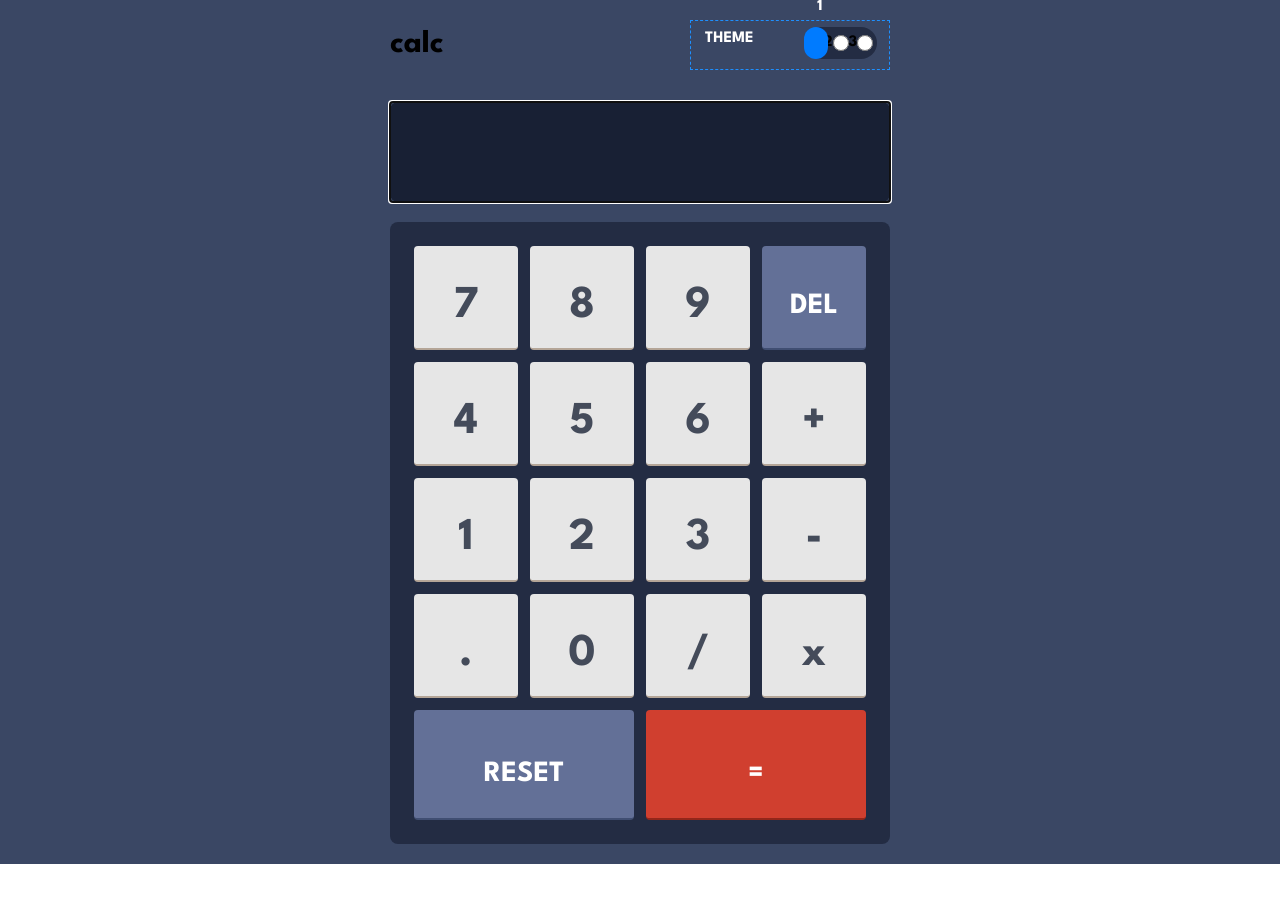
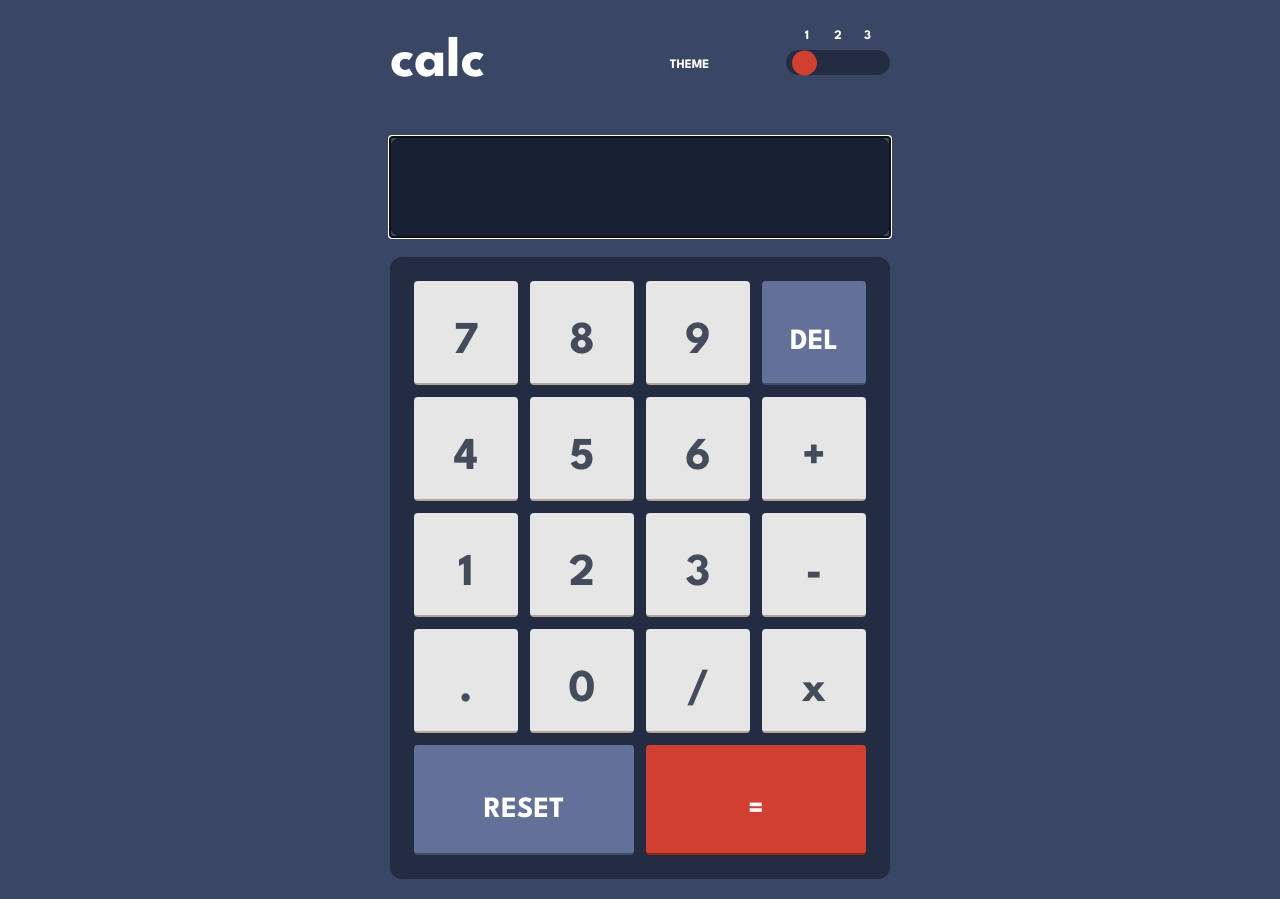
Before and after one commit to jvmdo/calculator-basic, a React (Vite) app: page / in a window 1280 px wide. Before the commit the page ends 864 px from the top, so only its background shows below. Built offline with nearby package versions, Linux system fonts and the light colour scheme.

Commit message:
💄Header and theme switch

```diff
--- a/src/App.css
+++ b/src/App.css
@@ -16,79 +16,115 @@ header {
   justify-content: space-between;
 }
 
+h1 {
+  flex: 5;
+
+  color: var(--text-white);
+  font-size: clamp(2.4rem, 1.9246rem + 2.0282vw, 3.75rem);
+}
+
+fieldset {
+  flex: 4;
+
+  display: flex;
+  align-items: end;
+  justify-content: space-between;
+}
+
 legend {
+  flex: 5;
+
   float: inline-start;
   color: var(--text-white);
   text-transform: uppercase;
-}
 
-fieldset {
-  border: none;
-
-  display: flex;
-  flex-direction: row;
-  gap: 3rem;
-
-  width: 40%;
-  border: 1px dashed dodgerblue;
+  font-size: small;
 }
 
 .theme-switch {
+  flex: 4;
+
   position: relative;
-
   display: flex;
-  width: 100%;
 
   border-radius: 9999px;
   background-color: var(--bg-switch);
 
-  padding: 0.25rem;
+  --padding-x: 0.4rem;
+  padding-inline: var(--padding-x);
+  padding-block: calc(3 / 4 * var(--padding-x));
 }
 
 .theme-switch input {
-  /* position: absolute; */
-  /* opacity: 0; */
-  /* width: 20px; */
+  cursor: pointer;
+  height: 1rem;
+  opacity: 0;
   flex: 1;
 }
 
-.theme-switch label:nth-child(1) {
-  color: white;
+.theme-switch label {
   position: absolute;
-  top: -2rem;
-  width: calc(100% / 3); /* Adjust for 3 options */
-  text-align: center;
+  top: -50%;
+  z-index: 1;
+
+  color: var(--text-white);
   cursor: pointer;
-  z-index: 1; /* Ensure labels are above selector */
+
+  font-size: small;
+  padding-inline: 12%;
 }
 
 .ball {
+  padding: 12%;
+
   position: absolute;
-  top: 0;
-  left: 0;
-  height: 100%;
-  width: calc(100% / 3); /* Adjust for 3 options */
-  background-color: #007bff;
+  top: 50%;
+  transition: left 0.3s ease-in-out, transform 0.5s ease-out;
+
+  background-color: var(--bg-key-accent);
   border-radius: 9999px;
-  transition: left 0.3s ease-in-out;
-  z-index: 0; /* Ensure selector is below labels */
 }
 
+#theme-1 + label,
 #theme-1:checked ~ .ball {
-  left: 0;
+  left: var(--padding-x);
+  transform: translate(0, -50%);
 }
 
+#theme-2 + label,
 #theme-2:checked ~ .ball {
-  left: calc(100% / 3);
+  left: 50%;
+  transform: translate(-50%, -50%);
 }
 
+#theme-3 + label,
 #theme-3:checked ~ .ball {
-  left: calc(2 * (100% / 3));
+  left: calc(100% - var(--padding-x));
+  transform: translate(-100%, -50%);
+}
+
+.screen {
+  display: block;
+  background-color: var(--bg-screen);
+  border-radius: 0.75rem;
+}
+
+.screen input {
+  background-color: transparent;
+  border: none;
+  color: var(--text-white);
+
+  font-size: clamp(2.4rem, 1.9246rem + 2.0282vw, 3.75rem);
+  text-align: right;
+
+  line-height: 1;
+  padding: 1.5rem;
+  width: 100%;
 }
 
 .keypad-wrapper {
   background-color: var(--bg-keypad);
-  border-radius: 0.5rem;
+  border-radius: 0.75rem;
 
   padding: 1.5rem;
 }
@@ -155,22 +191,3 @@ form {
   flex-direction: column;
   gap: 1.25rem;
 }
-
-.screen {
-  display: block;
-  background-color: var(--bg-screen);
-  border-radius: 0.5rem;
-}
-
-.screen input {
-  background-color: transparent;
-  border: none;
-  color: var(--text-white);
-
-  font-size: clamp(2.4rem, 1.9246rem + 2.0282vw, 3.75rem);
-  text-align: right;
-
-  line-height: 1;
-  padding: 1.5rem;
-  width: 100%;
-}
--- a/src/App.jsx
+++ b/src/App.jsx
@@ -147,6 +147,7 @@ const allowedCharacters = [
 
 // TODO
 // "Escape", clear input
+// Keep cursor on screen when expression overflows its width
 
 function App() {
   const [expression, setExpression] = React.useState("");
@@ -203,12 +204,17 @@ function App() {
         <fieldset>
           <legend>Theme</legend>
           <div className="theme-switch">
+            <input
+              type="radio"
+              name="themeSwitch"
+              id="theme-1"
+              defaultChecked={true}
+            />
             <label htmlFor="theme-1">1</label>
-            <input type="radio" name="themeSwitch" id="theme-1" />
+            <input type="radio" name="themeSwitch" id="theme-2" />
             <label htmlFor="theme-2">2</label>
-            <input type="radio" name="themeSwitch" id="theme-2" />
+            <input type="radio" name="themeSwitch" id="theme-3" />
             <label htmlFor="theme-3">3</label>
-            <input type="radio" name="themeSwitch" id="theme-3" />
             <div class="ball"></div>
           </div>
         </fieldset>
--- a/src/index.css
+++ b/src/index.css
@@ -158,3 +158,10 @@ h6 {
 button {
   border: none;
 }
+
+fieldset {
+  border: none;
+  margin: 0;
+  padding: 0;
+  min-width: 0;
+}
```
